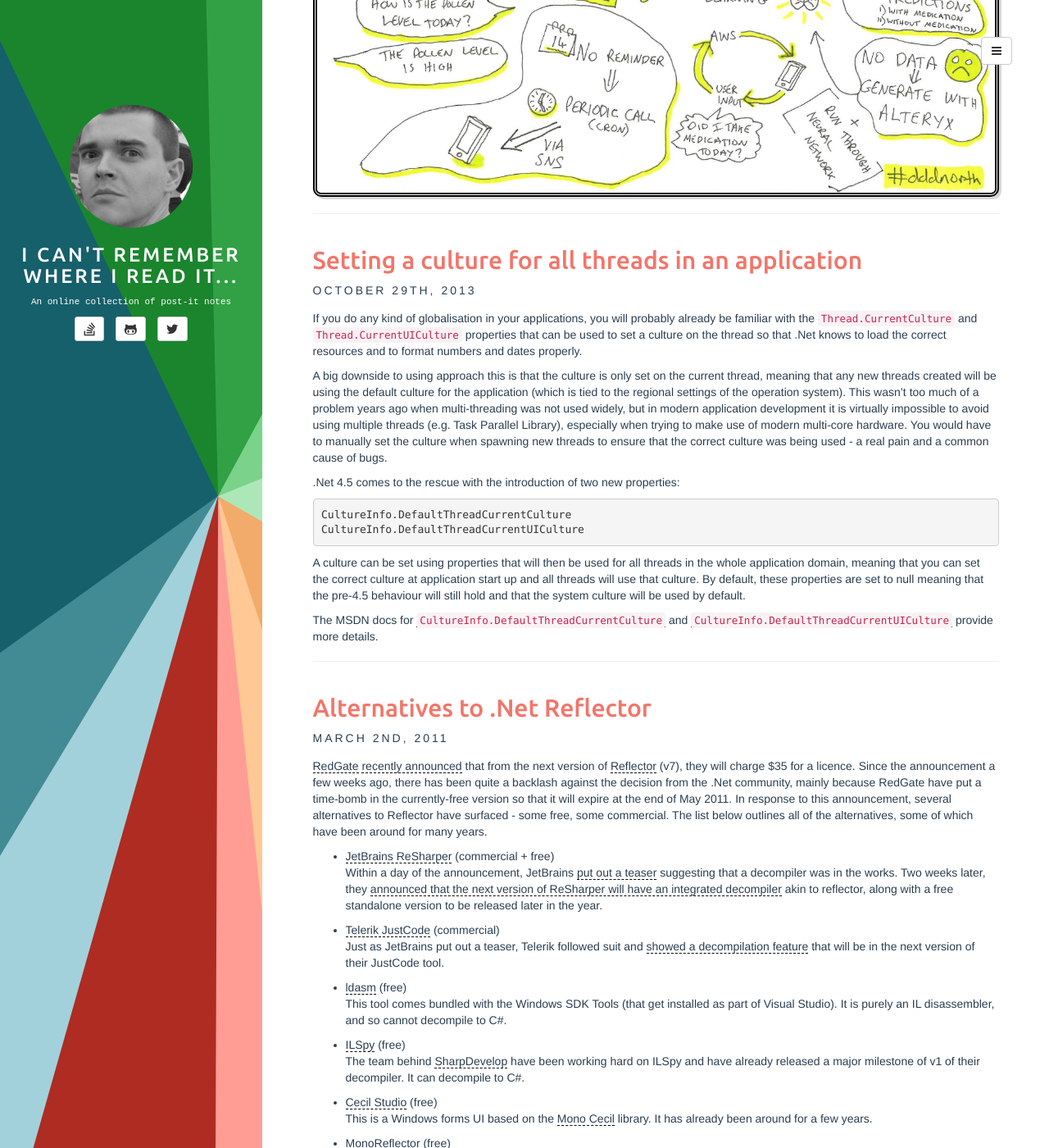
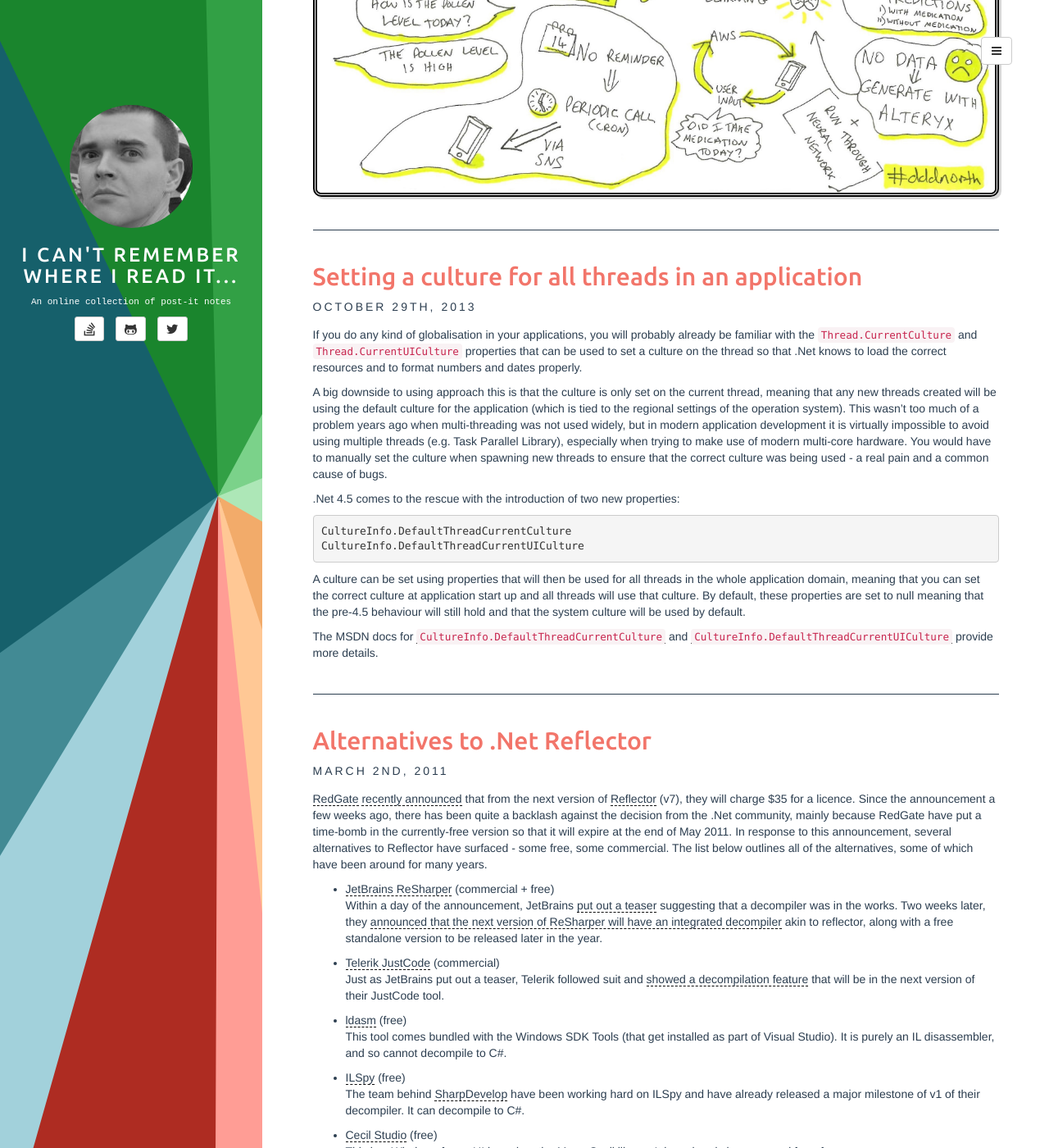
Before and after one commit to adrianbanks/adrianbanks.github.io, a Jekyll site: the page built from index.html, in a window 1280 px wide and 1400 px high, scrolled down 3170 px. Shown: the whole window at 82% size. Built offline with Jekyll 4.4.1, drawn with Linux system fonts in a browser that asks for light colours; the list of posts is cut into pages by our own code.

Commit message:
Style hr separators

```diff
--- a/assets/css/style.css
+++ b/assets/css/style.css
@@ -3,6 +3,17 @@
 body{
 	color: #2c3e50;
 	cursor: default;
+}
+
+hr {
+	border: 0;
+	height: 1px;
+	background-color: #2c3e50;
+	margin-top: 40px;
+}
+
+article:last-of-type hr {
+	height: 0;
 }
 
 .sidebar {
```
